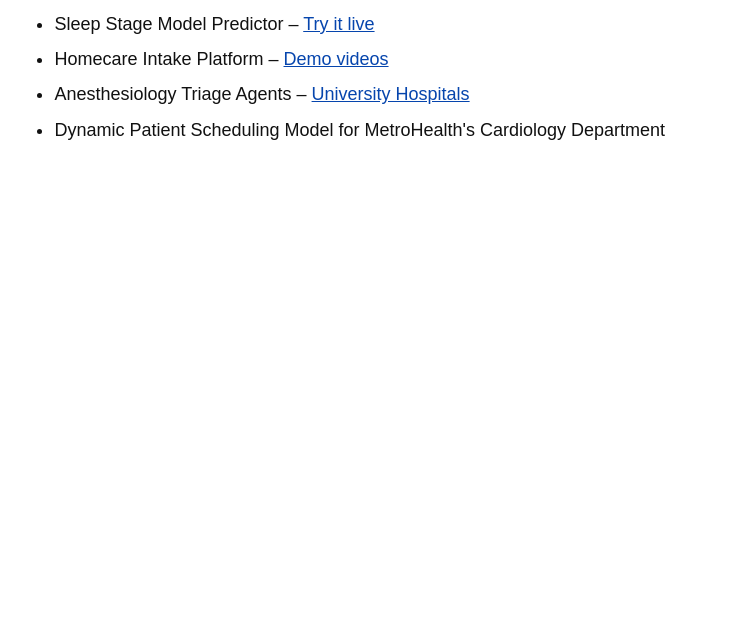
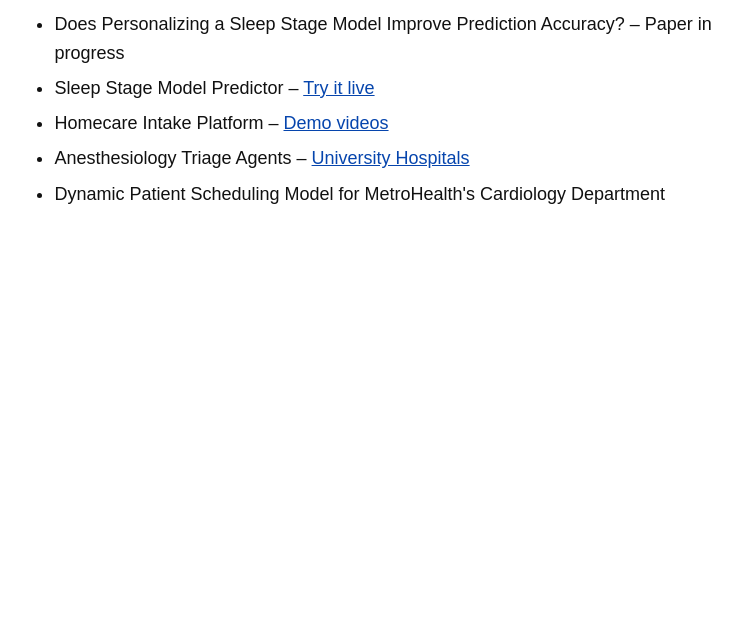
Before and after one commit to junap206/personal-website, a plain HTML site: page projects.html in a window 1280 px wide. Shown: the part 168-800 px from the top of the page, without its empty margins (248-990 px from the left). Drawn offline with Linux system fonts and the light colour scheme.

Commit message:
added bullet for projects section

```diff
--- a/projects.html
+++ b/projects.html
@@ -11,6 +11,7 @@
   <p class="top"><a href="index.html">Home</a></p>
   <h1>Projects</h1>
   <ul>
+    <li>Does Personalizing a Sleep Stage Model Improve Prediction Accuracy? – Paper in progress</li>
     <li>Sleep Stage Model Predictor &ndash; <a href="https://sleep-stage-explorer.vercel.app" target="_blank" rel="noopener">Try it live</a></li>
     <li>Homecare Intake Platform &ndash; <a href="demos.html">Demo videos</a></li>
     <li>Anesthesiology Triage Agents &ndash; <a href="https://www.uhhospitals.org" target="_blank" rel="noopener">University Hospitals</a></li>
```
